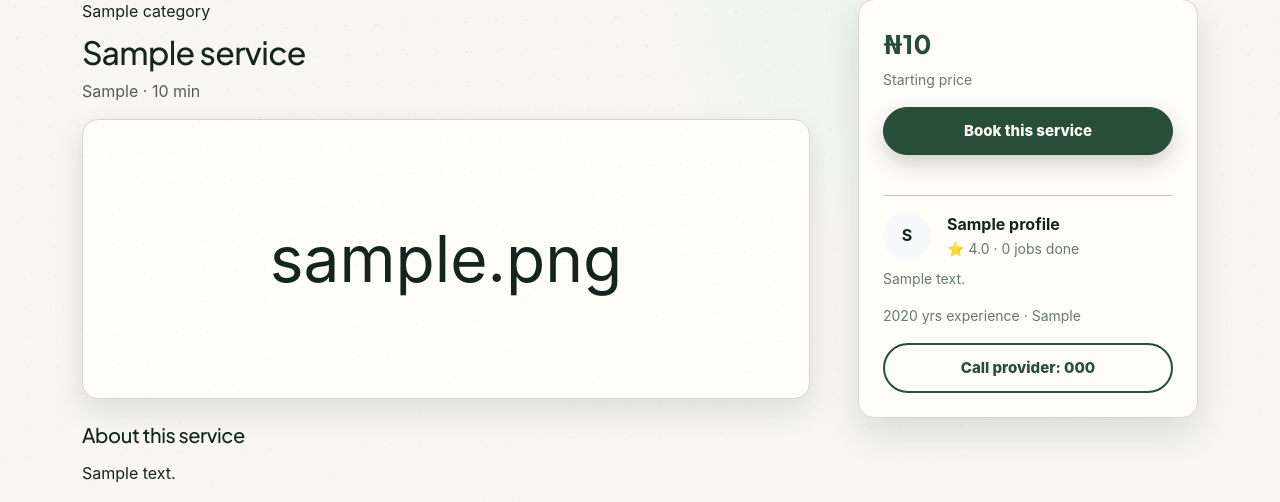
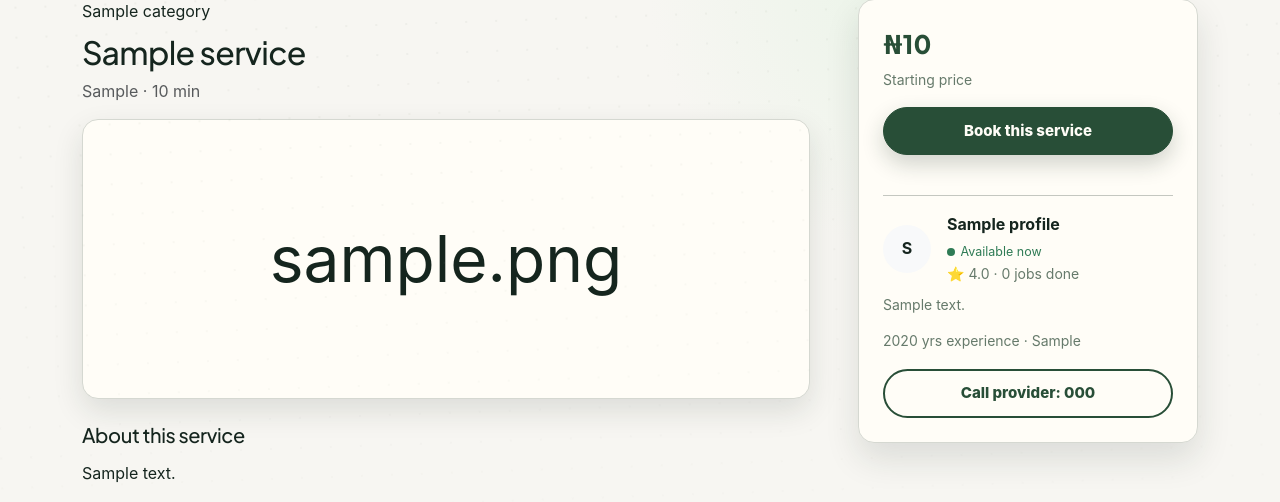
Before and after one commit to Eminence081/FixItNow, a Django app: page /services/1/ in a window 1280 px wide. Shown: the part 129-631 px from the top of the page. Run offline with Django 5.2, Linux system fonts and the light colour scheme; tables that the repository leaves empty hold one stand-in row (values such as "Sample post").

Commit message:
Add provider details during registration

```diff
--- a/core/models.py
+++ b/core/models.py
@@ -19,6 +19,12 @@ class Profile(models.Model):
     bio = models.TextField(blank=True)
     years_experience = models.PositiveIntegerField(default=0)
     is_approved = models.BooleanField(default=True)
+    is_available = models.BooleanField(default=True)
+    status_note = models.CharField(
+        max_length=100,
+        blank=True,
+        help_text="e.g. 'Busy until 3pm', 'On a job'",
+    )
 
     def __str__(self):
         return f"{self.user.get_full_name() or self.user.username} ({self.role})"
--- a/core/urls.py
+++ b/core/urls.py
@@ -20,6 +20,7 @@ urlpatterns = [
 
     path("dashboard/", views.dashboard, name="dashboard"),
     path("profile/edit/", views.edit_profile, name="edit_profile"),
+    path("profile/toggle-availability/", views.toggle_availability, name="toggle_availability"),
 
     path("bookings/<int:pk>/status/<str:status>/", views.update_booking_status, name="update_booking_status"),
     path("bookings/<int:pk>/cancel/", views.cancel_booking, name="cancel_booking"),
--- a/core/views.py
+++ b/core/views.py
@@ -4,6 +4,7 @@ from django.contrib.auth.decorators import login_required
 from django.contrib.auth.models import User
 from django.core.paginator import Paginator
 from django.db.models import Q
+from django.http import HttpResponseNotAllowed
 from django.shortcuts import get_object_or_404, redirect, render
 
 from .forms import BookingForm, ProfileForm, RegisterForm, ReviewForm, ServiceForm
@@ -143,12 +144,21 @@ def register(request):
         form = RegisterForm(request.POST)
         if form.is_valid():
             user = form.save()
-            Profile.objects.create(
-                user=user,
-                role=form.cleaned_data["role"],
-                city=form.cleaned_data["city"],
-                phone=form.cleaned_data.get("phone", ""),
-            )
+            profile_data = {
+                "user": user,
+                "role": form.cleaned_data["role"],
+                "city": form.cleaned_data["city"],
+                "phone": form.cleaned_data.get("phone", ""),
+            }
+            if profile_data["role"] == "provider":
+                profile_data.update({
+                    "business_name": form.cleaned_data.get("business_name", ""),
+                    "bio": form.cleaned_data.get("bio", ""),
+                    "years_experience": form.cleaned_data.get("years_experience") or 0,
+                    "is_available": form.cleaned_data.get("is_available", True),
+                    "status_note": form.cleaned_data.get("status_note", ""),
+                })
+            Profile.objects.create(**profile_data)
             login(request, user)
             messages.success(request, "Welcome to FixItNow! Your account is ready.")
             return redirect("dashboard")
@@ -193,6 +203,19 @@ def edit_profile(request):
     else:
         form = ProfileForm(instance=profile)
     return render(request, "core/edit_profile.html", {"form": form, "profile": profile})
+
+
+@login_required
+def toggle_availability(request):
+    if request.method != "POST":
+        return HttpResponseNotAllowed(["POST"])
+
+    profile = get_object_or_404(Profile, user=request.user)
+    profile.is_available = not profile.is_available
+    profile.save(update_fields=["is_available"])
+    state = "available" if profile.is_available else "busy"
+    messages.success(request, f"You're now marked as {state}.")
+    return redirect("dashboard")
 
 
 @login_required
--- a/static/css/style.css
+++ b/static/css/style.css
@@ -572,6 +572,30 @@ a:hover { color: var(--amber-deep); text-decoration: none; }
 .status-completed { background: var(--green-soft); color: var(--green-deep); }
 .status-declined, .status-cancelled { background: var(--red-soft); color: var(--red); }
 
+.availability-status {
+  display: inline-flex;
+  align-items: center;
+  gap: 0.35rem;
+  color: var(--muted);
+  font-size: 0.78rem;
+}
+
+.availability-dot {
+  display: inline-block;
+  width: 8px;
+  height: 8px;
+  border-radius: 50%;
+  background: var(--red);
+}
+
+.availability-status.is-available {
+  color: var(--green);
+}
+
+.availability-status.is-available .availability-dot {
+  background: var(--green);
+}
+
 .form-control,
 .form-select,
 .form-check-input {
--- a/static/js/main.js
+++ b/static/js/main.js
@@ -65,4 +65,19 @@ document.addEventListener('DOMContentLoaded', function () {
     dateInput.setAttribute('min', today);
   }
 
+  // --- Provider registration fields ----------------------------------
+  const providerFields = document.getElementById('provider-fields');
+  const roleInputs = document.querySelectorAll('input[name="role"]');
+  if (providerFields && roleInputs.length) {
+    function updateProviderFields() {
+      const providerSelected = document.querySelector('input[name="role"]:checked')?.value === 'provider';
+      providerFields.hidden = !providerSelected;
+    }
+
+    roleInputs.forEach(function (input) {
+      input.addEventListener('change', updateProviderFields);
+    });
+    updateProviderFields();
+  }
+
 });
--- a/templates/core/edit_profile.html
+++ b/templates/core/edit_profile.html
@@ -15,6 +15,11 @@
             <div class="mb-3"><label class="form-label">Business name</label>{{ form.business_name }}</div>
             <div class="mb-3"><label class="form-label">Bio</label>{{ form.bio }}</div>
             <div class="mb-3"><label class="form-label">Years of experience</label>{{ form.years_experience }}</div>
+            <div class="form-check mb-3">
+              {{ form.is_available }}
+              <label class="form-check-label" for="{{ form.is_available.id_for_label }}">Available now</label>
+            </div>
+            <div class="mb-3"><label class="form-label">Status note</label>{{ form.status_note }}</div>
           {% endif %}
           <div class="row g-3 mb-3">
             <div class="col-md-6"><label class="form-label">City</label>{{ form.city }}</div>
--- a/templates/core/providers.html
+++ b/templates/core/providers.html
@@ -29,6 +29,10 @@
               </div>
               <div>
                 <div class="fw-bold text-ink">{{ p.business_name|default:p.user.get_full_name|default:p.user.username }}</div>
+                <div class="availability-status {% if p.is_available %}is-available{% else %}is-busy{% endif %}">
+                  <span class="availability-dot" aria-hidden="true"></span>
+                  {% if p.is_available %}Available now{% else %}Busy{% if p.status_note %} ({{ p.status_note }}){% endif %}{% endif %}
+                </div>
                 <div class="text-muted small">{{ p.city }}</div>
               </div>
             </div>
--- a/templates/core/service_detail.html
+++ b/templates/core/service_detail.html
@@ -39,6 +39,10 @@
           </div>
           <div>
             <div class="fw-bold">{{ provider_profile.business_name|default:service.provider.get_full_name|default:service.provider.username }}</div>
+            <div class="availability-status {% if provider_profile.is_available %}is-available{% else %}is-busy{% endif %}">
+              <span class="availability-dot" aria-hidden="true"></span>
+              {% if provider_profile.is_available %}Available now{% else %}Busy{% if provider_profile.status_note %} ({{ provider_profile.status_note }}){% endif %}{% endif %}
+            </div>
             <div class="text-muted small">
               {% if provider_profile.average_rating %}⭐ {{ provider_profile.average_rating }} ·{% endif %}
               {{ provider_profile.completed_jobs }} jobs done
```
Also changed, not shown: core/forms.py (+6 -1 lines), templates/core/dashboard_provider.html (+12 -0 lines), templates/core/register.html (+22 -0 lines), core/migrations/0002_profile_is_available_profile_status_note.py (added).
